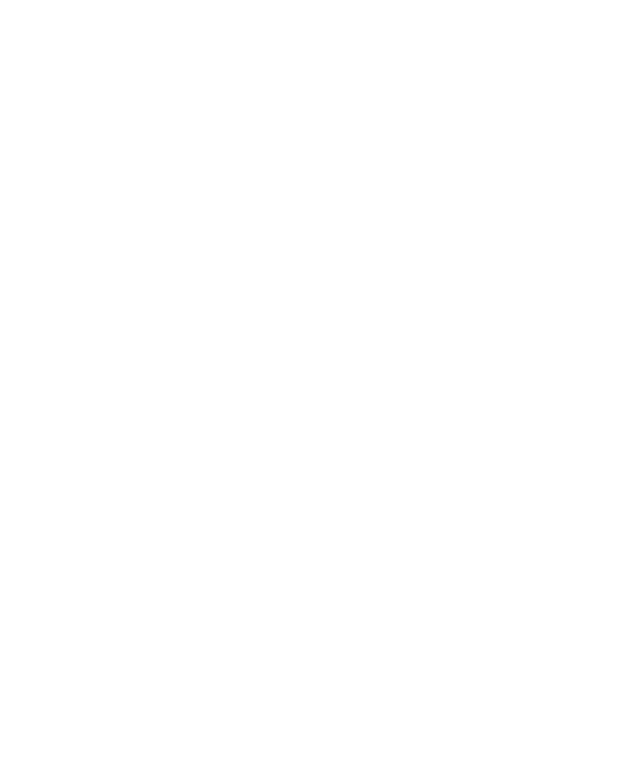
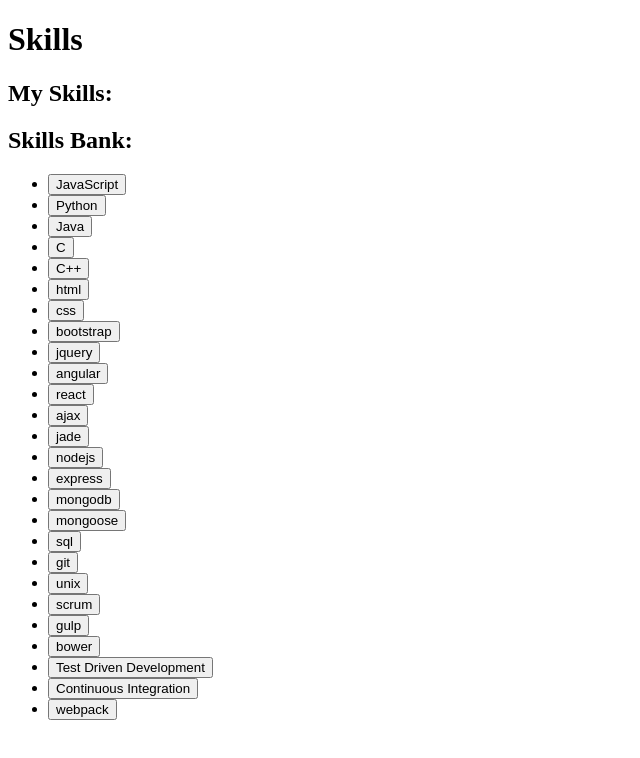
Before and after one commit to CoolConfucius/ngprofilemaker, a plain HTML site: page index.html in a window 1280 px wide. Shown: the whole page, without its empty margins (0-640 px from the left). Drawn offline with Linux system fonts and the light colour scheme.

Commit message:
made skills bank

```diff
--- a/index.html
+++ b/index.html
@@ -5,6 +5,38 @@
   <title>Profile Maker</title>
 </head>
 <body>
+  <h1>Skills</h1>
+  <h2>My Skills:</h2>
+  <ul id="myskills"></ul>
 
+  <h2>Skills Bank:</h2>
+  <ul id="skillsbank">
+    <li id="javascript"><button>JavaScript</button></li>
+    <li id="python"><button>Python</button></li>
+    <li id="java"><button>Java</button></li>
+    <li id="c"><button>C</button></li>
+    <li id="cplusplus"><button>C++</button></li>
+    <li id="html"><button>html</button></li>
+    <li id="css"><button>css</button></li>
+    <li id="bootstrap"><button>bootstrap</button></li>
+    <li id="jquery"><button>jquery</button></li>
+    <li id="angular"><button>angular</button></li>
+    <li id="react"><button>react</button></li>
+    <li id="ajax"><button>ajax</button></li>
+    <li id="jade"><button>jade</button></li>
+    <li id="nodejs"><button>nodejs</button></li>
+    <li id="express"><button>express</button></li>
+    <li id="mongodb"><button>mongodb</button></li>
+    <li id="mongoose"><button>mongoose</button></li>
+    <li id="sql"><button>sql</button></li>
+    <li id="git"><button>git</button></li>
+    <li id="unix"><button>unix</button></li>
+    <li id="scrum"><button>scrum</button></li>
+    <li id="gulp"><button>gulp</button></li>
+    <li id="bower"><button>bower</button></li>
+    <li id="tdd"><button>Test Driven Development</button></li>
+    <li id="ci"><button>Continuous Integration</button></li>
+    <li id="webpack"><button>webpack</button></li>
+  </ul>
 </body>
 </html>
```
